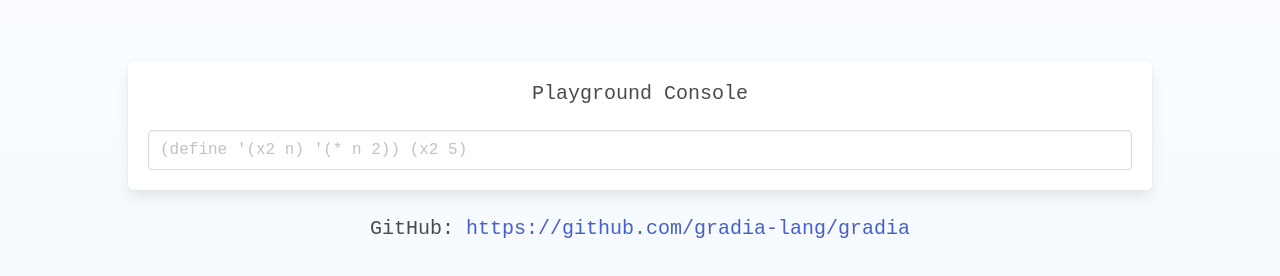
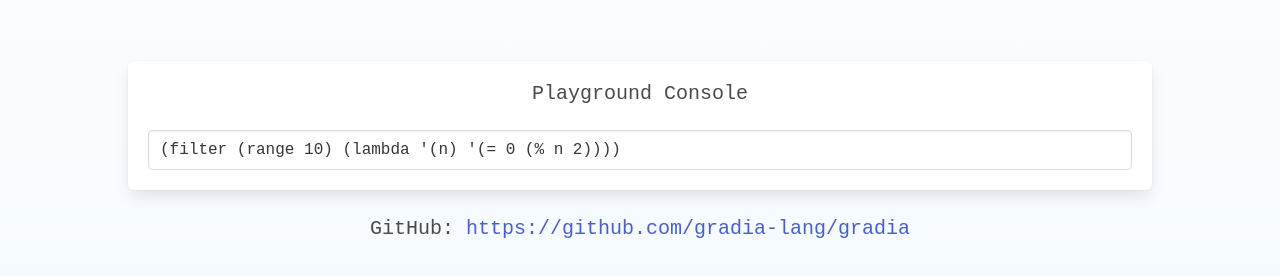
Before and after one commit to gradia-lang/gradia-lang.github.io, a plain HTML site: page index.html in a window 1280 px wide. Both pictures are taken after a click on the button "Learn more". Shown: the part 250-526 px from the top of the page. Drawn offline with nearby package versions, Linux system fonts and the light colour scheme; no server answers.

Commit message:
Update index.html

```diff
--- a/index.html
+++ b/index.html
@@ -32,11 +32,7 @@
             <div id="newSection">
                 <div class="box">
                     <p class="subtitle">Playground Console</p>
-                    <input
-                        class="input"
-                        id="repl"
-                        placeholder="(define '(x2 n) '(* n 2)) (x2 5)"
-                    />
+                    <input class="input" id="repl" />
                     <pre class="hidden"><code id="result"></code></pre>
                 </div>
 
@@ -51,6 +47,16 @@
     </body>
 
     <script>
+        let array = [
+            "(define '(x2 n) '(* n 2)) (map '(2 4 7) x2)",
+            "(define '(inc i:number) '(+ i 1)) (inc 3)",
+            "(filter (range 10) (lambda '(n) '(= 0 (% n 2))))",
+        ];
+        document.addEventListener("DOMContentLoaded", function () {
+            document.getElementById("repl").value =
+                array[Math.floor(Math.random() * array.length)];
+        });
+
         document.getElementById("start").onclick = function () {
             const mainSection = document.getElementById("main");
             const newSection = document.getElementById("newSection");
```
